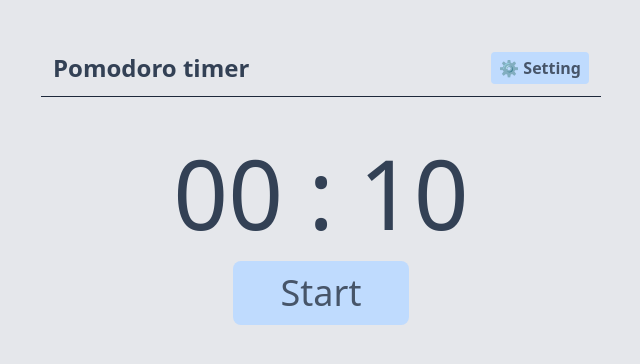
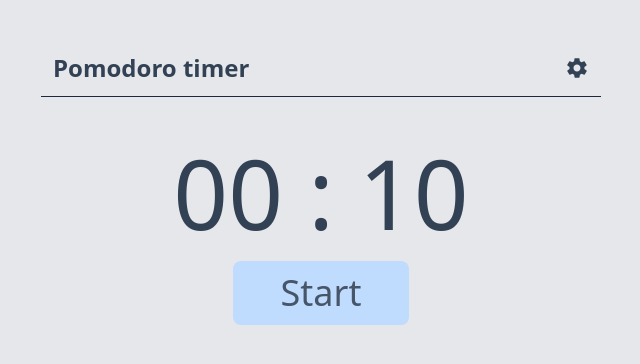
Before and after one commit to SrPolo/pomodoro-timer, a React (Vite) app: page / in a window 1280 px wide. Shown: the top 364 px of the page, without its empty margins (319-959 px from the left). Built offline with nearby package versions, Linux system fonts and the light colour scheme.

Commit message:
styling and adding icons

```diff
--- a/package.json
+++ b/package.json
@@ -9,7 +9,8 @@
   },
   "dependencies": {
     "react": "^18.0.0",
-    "react-dom": "^18.0.0"
+    "react-dom": "^18.0.0",
+    "react-icons": "^4.4.0"
   },
   "devDependencies": {
     "@types/react": "^18.0.0",
--- a/src/components/Header.jsx
+++ b/src/components/Header.jsx
@@ -1,4 +1,5 @@
 import PropTypes from 'prop-types'
+import { IoMdSettings } from 'react-icons/io'
 
 const Header = (props) => {
   const { openSettingModal } = props
@@ -6,10 +7,8 @@ const Header = (props) => {
     <header className="w-full">
       <div className="grid grid-cols-[1fr_auto] p-3">
         <h1 className="font-bold text-2xl text-slate-700">Pomodoro timer</h1>
-        <button
-          className=" bg-blue-200 rounded px-2"
-          onClick={openSettingModal}>
-          ⚙️ <span className="text-slate-600 font-semibold">Setting</span>
+        <button onClick={openSettingModal}>
+          <IoMdSettings className="text-2xl text-slate-700" />
         </button>
       </div>
       <hr className="border-slate-800" />
--- a/src/components/ModalDialog.jsx
+++ b/src/components/ModalDialog.jsx
@@ -9,7 +9,7 @@ const ModalDialog = (props) => {
           py-12 w-full h-full flex justify-center items-center"
         onClick={onClose}>
         <div
-          className="relative m-auto p-5 border w-96 shadow-lg rounded-md bg-white"
+          className="relative m-auto p-5 border border-slate-300 w-96 shadow-lg rounded-xl bg-slate-300"
           onClick={(e) => e.stopPropagation()}>
           {children}
         </div>
--- a/src/components/RangeInput.jsx
+++ b/src/components/RangeInput.jsx
@@ -4,7 +4,9 @@ const RangeInput = (props) => {
   const { value, onChange, name, max, min, label } = props
   return (
     <div className="w-full grid justify-items-center">
-      <label htmlFor={name}>{label}</label>
+      <label htmlFor={name} className="text-base">
+        {label}
+      </label>
       <span>{`${value} : 00`}</span>
       <input
         id={name}
```
Also changed, not shown: 1 other file (tests, documents, lock files or other folders).
